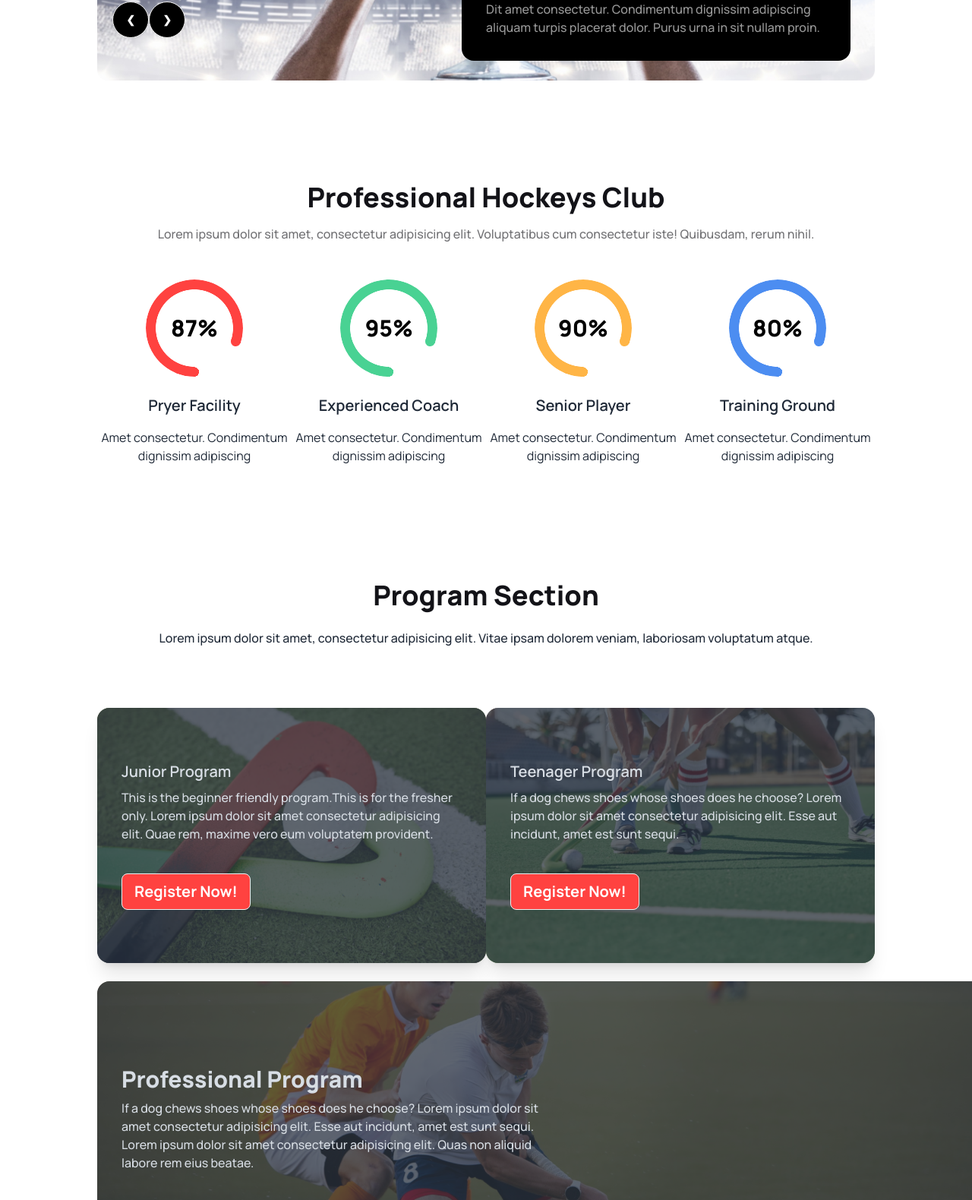
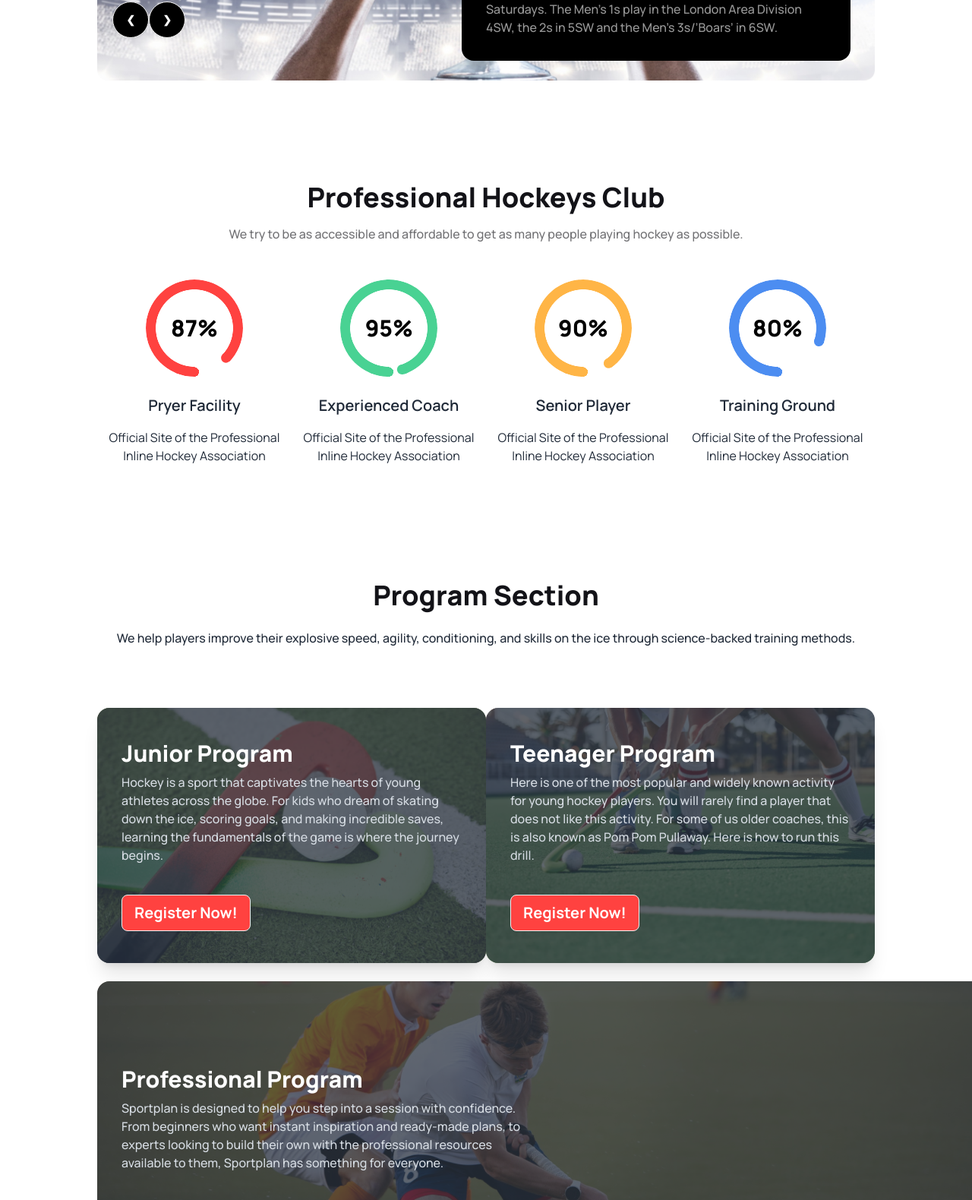
Before and after one commit to MuhammadAl-Amin/B9A3-Hockeys, a plain HTML site: page index.html in a window 1280 px wide. Shown: the part 511-2091 px from the top of the page at 76% size. Drawn offline with nearby package versions, Linux system fonts and the light colour scheme.

Commit message:
remove lorem and added own text

```diff
--- a/index.html
+++ b/index.html
@@ -90,41 +90,41 @@
               </div>
               <div class="absolute lg:w-1/2 z-40 lg:right-8 lg:bottom-8 bg-black rounded-2xl">
                 <h1 class="font-extrabold text-2xl text-white px-8 pt-8 pb-4">Meet all the heroes from the field</h1>
-                <p class="text-base font-medium text-[#FFFFFF99] px-8 pb-8">Dit amet consectetur. Condimentum dignissim adipiscing aliquam turpis placerat dolor. Purus urna in sit nullam proin. </p>
+                <p class="text-base font-medium text-[#FFFFFF99] px-8 pb-8">We have 3 competitive men’s teams playing matches on Saturdays. The Men’s 1s  play in the London Area Division 4SW, the 2s in 5SW and the Men’s 3s/’Boars’ in 6SW. </p>
             </div>
           </div>
     </header>
     <main class=" lg:mx-32">
-        <!-- ------------------------- Redial Progress bar------------------------------ -->
+        <!-- ------------------------- Redial Progress bar-------------------------------------->
         <section class="mb-32">
             <div class="mb-12">
                 <h1 class="text-center text-[#131318] font-extrabold text-4xl mb-4">Professional Hockeys Club</h1>
-                <p class="text-center font-medium text-base text-[#13131899]">Lorem ipsum dolor sit amet, consectetur adipisicing elit. Voluptatibus cum consectetur iste! Quibusdam, rerum nihil.</p>
+                <p class="text-center font-medium text-base text-[#13131899]">We try to be as accessible and affordable  to get as many people playing hockey as possible. </p>
             </div>
             <div class="lg:flex justify-evenly text-center">
                 <div class="mb-6">
-                    <div class="radial-progress rotate-180 text-[#FF4240] mb-6" style="--value:80; --size:8rem" role="progressbar"><span class="text-black text-3xl font-extrabold rotate-180">87%</span>
+                    <div class="radial-progress rotate-180 text-[#FF4240] mb-6" style="--value:87; --size:8rem" role="progressbar"><span class="text-black text-3xl font-extrabold rotate-180">87%</span>
                     </div>
                     <h1 class="text-xl font-semibold mb-4">Pryer Facility</h1>
-                    <p class="text-base font-normal">Amet consectetur. Condimentum dignissim adipiscing </p>
+                    <p class="text-base font-normal">Official Site of the Professional Inline Hockey Association </p>
                 </div>
                 <div class="mb-6">
-                    <div class="radial-progress rotate-180 text-[#49D293] mb-6" style="--value:80; --size:8rem" role="progressbar"><span class="text-black text-3xl font-extrabold rotate-180">95%</span>
+                    <div class="radial-progress rotate-180 text-[#49D293] mb-6" style="--value:95; --size:8rem" role="progressbar"><span class="text-black text-3xl font-extrabold rotate-180">95%</span>
                     </div>
                     <h1 class="text-xl font-semibold mb-4">Experienced Coach</h1>
-                    <p class="text-base font-normal">Amet consectetur. Condimentum dignissim adipiscing </p>
+                    <p class="text-base font-normal">Official Site of the Professional Inline Hockey Association</p>
                 </div>
                 <div class="mb-6">
-                    <div class="radial-progress rotate-180 text-[#FFB546] mb-6" style="--value:80; --size:8rem" role="progressbar"><span class="text-black text-3xl font-extrabold rotate-180">90%</span>
+                    <div class="radial-progress rotate-180 text-[#FFB546] mb-6" style="--value:90; --size:8rem" role="progressbar"><span class="text-black text-3xl font-extrabold rotate-180">90%</span>
                     </div>
                     <h1 class="text-xl font-semibold mb-4">Senior Player</h1>
-                    <p class="text-base font-normal">Amet consectetur. Condimentum dignissim adipiscing </p>
+                    <p class="text-base font-normal">Official Site of the Professional Inline Hockey Association </p>
                 </div>
                 <div>
                     <div class="radial-progress rotate-180 text-[#4C8DF1] mb-6" style="--value:80; --size:8rem" role="progressbar"><span class="text-black text-3xl font-extrabold rotate-180">80%</span>
                     </div>
                     <h1 class="text-xl font-semibold mb-4">Training Ground</h1>
-                    <p class="text-base font-normal">Amet consectetur. Condimentum dignissim adipiscing </p>
+                    <p class="text-base font-normal">Official Site of the Professional Inline Hockey Association</p>
                 </div>
             </div>
         </section>
@@ -134,14 +134,14 @@
             <div class="mb-32">
                 <div class="mb-20">
                     <h1 class="text-center text-4xl font-extrabold text-[#131318] mb-6">Program Section</h1>
-                    <p class="text-center text-base font-medium">Lorem ipsum dolor sit amet, consectetur adipisicing elit. Vitae ipsam dolorem veniam, laboriosam voluptatum atque.</p>
+                    <p class="text-center text-base font-medium">We help players improve their explosive speed, agility, conditioning, and skills on the ice through science-backed training methods.</p>
                 </div>
                 <div class="lg:flex justify-around">
                     <div class="card mb-6 lg:w-[36rem] lg:h-[21rem] shadow-xl image-full">
                         <figure><img src="Images/2.png" alt="Shoes" /></figure>
                         <div class="card-body justify-center">
-                          <h2 class="card-title">Junior Program</h2>
-                          <h4 class="text-base font-medium mb-8">This is the beginner friendly program.This is for the fresher only. Lorem ipsum dolor sit amet consectetur adipisicing elit. Quae rem, maxime vero eum voluptatem provident.</h4>
+                          <h2 class="card-title text-3xl font-extrabold text-white">Junior Program</h2>
+                          <h4 class="text-base font-medium mb-8">Hockey is a sport that captivates the hearts of young athletes across the globe. For kids who dream of skating down the ice, scoring goals, and making incredible saves, learning the fundamentals of the game is where the journey begins.</h4>
                           <div class="card-actions">
                             <button class="btn text-xl font-bold text-white bg-[#FF4240] rounded-lg">Register Now!</button>
                           </div>
@@ -150,8 +150,8 @@
                     <div class="card lg:w-[36rem] lg:h-[21rem] shadow-xl image-full mb-6">
                         <figure><img src="Images/3.png" alt="Shoes" /></figure>
                         <div class="card-body justify-center">
-                            <h2 class="card-title">Teenager Program</h2>
-                            <h4 class="text-base font-medium mb-8">If a dog chews shoes whose shoes does he choose? Lorem ipsum dolor sit amet consectetur adipisicing elit. Esse aut incidunt, amet est sunt sequi.</h4>
+                            <h2 class="card-title text-3xl font-extrabold text-white">Teenager Program</h2>
+                            <h4 class="text-base font-medium mb-8">Here is one of the most popular and widely known activity for young hockey players. You will rarely find a player that does not like this activity. For some of us older coaches, this is also known as Pom Pom Pullaway. Here is how to run this drill.</h4>
                             <div class="card-actions">
                                 <button class="btn text-xl font-bold text-white bg-[#FF4240] rounded-lg">Register Now!</button>
                             </div>
@@ -161,8 +161,8 @@
                     <div class="card lg:w-[73.1rem] mx-auto image-full">
                         <figure><img src="Images/4.png" alt="Shoes" /></figure>
                         <div class="card-body justify-center">
-                            <h2 class="card-title text-3xl font-extrabold">Professional Program</h2>
-                            <h4 class="text-base lg:w-1/2 font-medium mb-8">If a dog chews shoes whose shoes does he choose? Lorem ipsum dolor sit amet consectetur adipisicing elit. Esse aut incidunt, amet est sunt sequi. Lorem ipsum dolor sit amet consectetur adipisicing elit. Quas non aliquid labore rem eius beatae.</h4>
+                            <h2 class="card-title text-3xl font-extrabold text-white">Professional Program</h2>
+                            <h4 class="text-base lg:w-1/2 font-medium mb-8">Sportplan is designed to help you step into a session with confidence. From beginners who want instant inspiration and ready-made plans, to experts looking to build their own with the professional resources available to them, Sportplan has something for everyone.</h4>
                             <div class="card-actions">
                                 <button class="btn text-xl font-bold text-white bg-[#FF4240] rounded-lg">Register Now!</button>
                             </div>
@@ -176,7 +176,7 @@
         <section>
           <div class="mb-32">
             <h1 class="text-4xl font-extrabold text-center mb-6">Our New Products</h1>
-            <h3 class="text-base font-medium text-center mb-20">Lorem ipsum, dolor sit amet consectetur adipisicing elit. Consequuntur eos error cumque consequatur sunt, suscipit eaque libero a obcaecati corporis accusantium, ipsum eligendi officia quibusdam?</h3>
+            <h3 class="text-base font-medium text-center mb-20">The grind to improve your game never stops. Train like the pros with one of our FREE training programs specifically tailored to enhance your hockey skills and make you a better hockey player.</h3>
 
             <div class="lg:grid grid-cols-2 gap-6">
               <div class="card lg:card-side bg-base-100 shadow-xl">
@@ -266,7 +266,7 @@
           <div class="mb-24">
             <div class="mb-12">
               <h1 class="text-4xl text-center font-extrabold text-[#131318] mb-6">Clients Questions</h1>
-              <p class="text-base text-center font-medium text-[#13131899]">Lorem ipsum dolor sit amet consectetur adipisicing elit. Magni cum quidem ex praesentium voluptatem modi. </p>
+              <p class="text-base text-center font-medium text-[#13131899]">I took a little time to share some of his experiences by answering these seven questions. Enjoy! </p>
             </div>
             <div>
               <div class="card lg:card-side bg-base-100 shadow-xl">
@@ -278,7 +278,7 @@
                       Our Equipment
                     </div>
                     <div class="collapse-content">
-                      <p>Lorem ipsum dolor sit amet consectetur adipisicing elit. Porro, at?</p>
+                      <p>Warrior Alpha LX Hockey Sticks, True Catalyst Hockey Skates, SherWood Pro Stock Sticks & Gloves</p>
                     </div>
                   </div>
                   <div class="collapse collapse-plus bg-base-200">
@@ -287,7 +287,7 @@
                       Hockey Training
                     </div>
                     <div class="collapse-content">
-                      <p>Lorem ipsum dolor sit, amet consectetur adipisicing elit. Dignissimos, error?</p>
+                      <p>We help players improve their explosive speed, agility, conditioning, and skills on the ice through science-backed training methods.</p>
                     </div>
                   </div>
                   <div class="collapse collapse-plus bg-base-200">
@@ -296,7 +296,7 @@
                       Private Lessons
                     </div>
                     <div class="collapse-content">
-                      <p>Lorem ipsum dolor sit amet consectetur adipisicing elit. Obcaecati, consequuntur.</p>
+                      <p>For my two oldest sons, I've gone out and hired coaches to give my kids private lessons above and beyond what they get with their full time team.</p>
                     </div>
                   </div>
                   <div class="collapse collapse-plus bg-base-200">
@@ -305,7 +305,7 @@
                       Ski Touring
                     </div>
                     <div class="collapse-content">
-                      <p>Lorem ipsum dolor sit, amet consectetur adipisicing elit. Asperiores, corporis.</p>
+                      <p>Whether you are a complete beginner or a seasoned pro skier, ski lessons are an essential part of any winter holiday.</p>
                     </div>
                   </div>
                   <div class="collapse collapse-plus bg-base-200">
@@ -314,7 +314,7 @@
                       Booking
                     </div>
                     <div class="collapse-content">
-                      <p>Lorem ipsum dolor sit amet consectetur adipisicing elit. Animi, pariatur?</p>
+                      <p>Our mission is to give dedicated, gifted high school hockey athletes access to professional level, hockey specific, performance training.</p>
                     </div>
                   </div>
                   <div class="collapse collapse-plus bg-base-200">
@@ -323,7 +323,7 @@
                       Pricing
                     </div>
                     <div class="collapse-content">
-                      <p>Lorem ipsum, dolor sit amet consectetur adipisicing elit. Reiciendis, laborum.</p>
+                      <p>Should you require any further detail please do not hesitate to contact us.                      </p>
                     </div>
                   </div>
                 </div>
@@ -337,7 +337,7 @@
           <div class="mb-12">
             <div>
               <h1 class="text-4xl text-center font-extrabold text-[#131318] mb-6">Get in Touch</h1>
-              <p class="text-base text-center font-medium text-[#13131899] mb-20">Lorem ipsum dolor sit amet consectetur adipisicing elit. Dolorem explicabo facere iure? Odio, libero debitis!</p>
+              <p class="text-base text-center font-medium text-[#13131899] mb-20">Please contact us and we will be pleased to respond to any questions you have about our Club. It would be helpful if you could let us know roughly how much hockey you have played before so we can get the right person to contact you with more information.</p>
             </div>
             <div>
               <div class="lg:flex justify-around gap-6">
@@ -430,7 +430,7 @@
     <footer class="footer p-10 bg-neutral text-neutral-content w-full mx-0">
       <aside>
         <header class="text-3xl font-normal text-[#FFFFFF] mx-auto lg:mx-0">Get in Touch</header>
-        <p class="text-center lg:text-left">Lorem ipsum dolor sit amet consectetur adipisicing elit. Ducimus asperiores vitae qui <br> similique! Dignissimos totam quibusdam perferendis voluptas voluptatem accusantium.</p>
+        <p class="text-center lg:text-left">Please contact us and we will be pleased to respond to any questions you have about our Club. It would be helpful if you could let us know roughly how much hockey you have played before so we can get the right person to contact you with more information.</p>
         <h1 class="text-base font-medium text-[#FFFFFFCC] mx-auto lg:mx-0"><i class="fa fa-envelope text-red-600 mr-4"></i>hockeys@support.com</h1>
         <h1 class="text-base font-medium text-[#FFFFFFCC] mx-auto lg:mx-0"><i class="fa fa-phone text-red-600 mr-4"></i>(+62) 123-321-543</h1>
       </aside>
```
